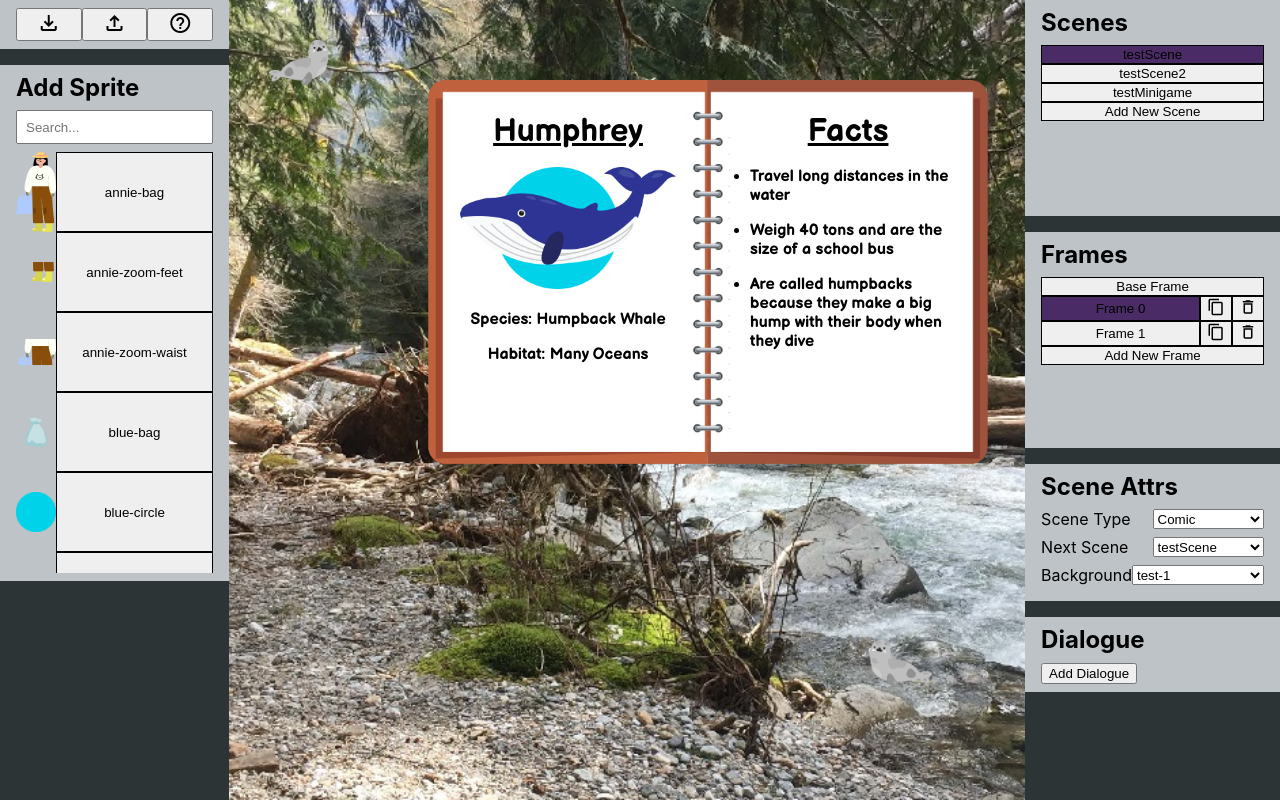
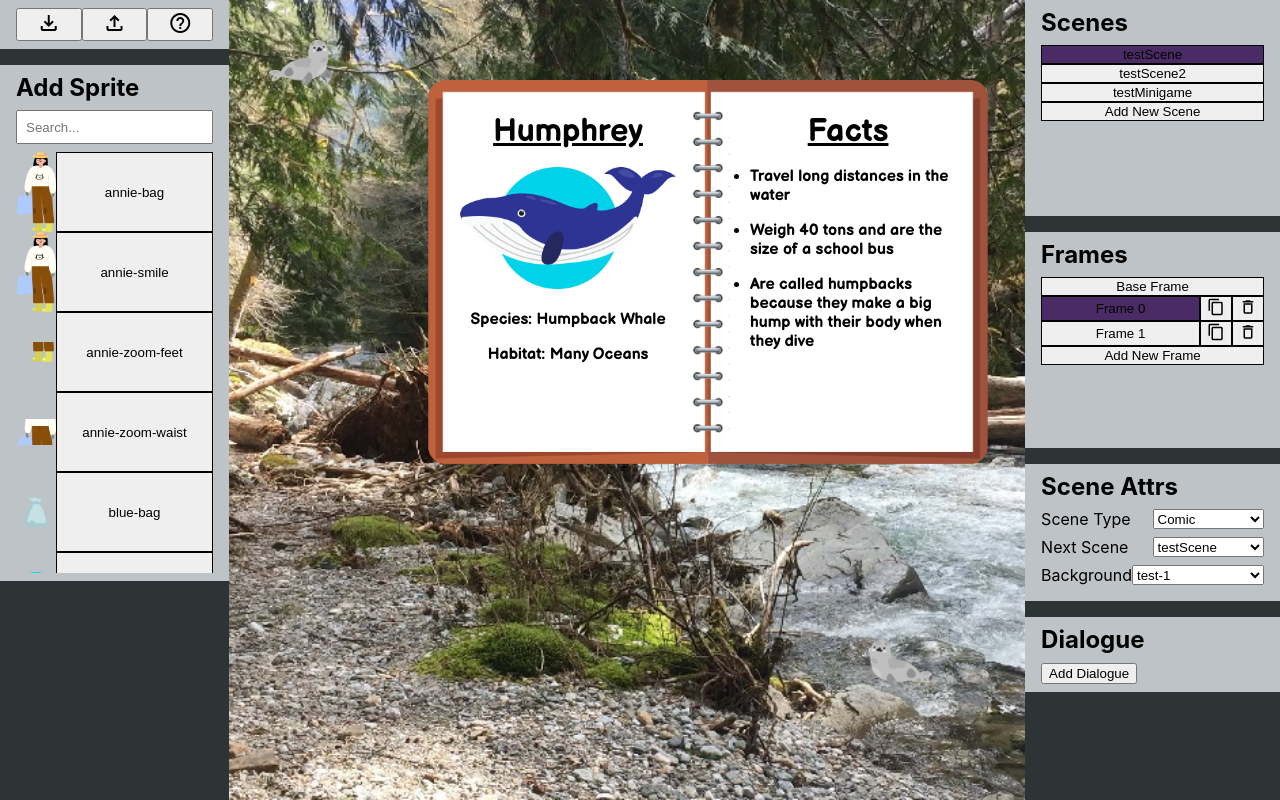
Before and after one commit to UW-AppleJACK/applejack, a React (Create React App) app in the folder marinerescue-frontend/: page /storyteller/editor in a window 1280 px wide. Built offline with nearby package versions, Linux system fonts and the light colour scheme.

Commit message:
Annie sprite

```diff
--- a/marinerescue-frontend/src/pages/EditorPage.js
+++ b/marinerescue-frontend/src/pages/EditorPage.js
@@ -22,6 +22,7 @@ const IMAGES = {
     ],
     sprites: [
         'annie-bag',
+        'annie-smile',
         'annie-zoom-feet',
         'annie-zoom-waist',
         'blue-bag',
```
Also changed, not shown: marinerescue-frontend/public/sprites/sprite-annie-smile.png (added).
